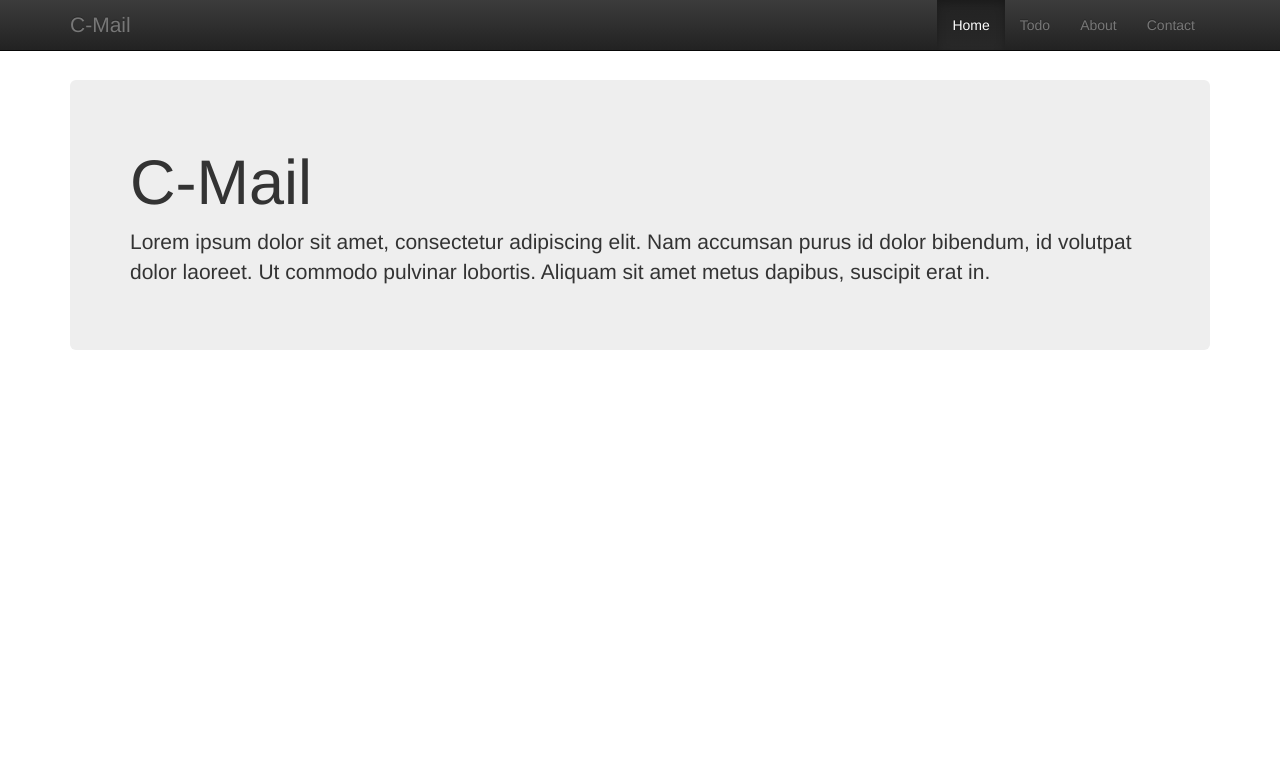
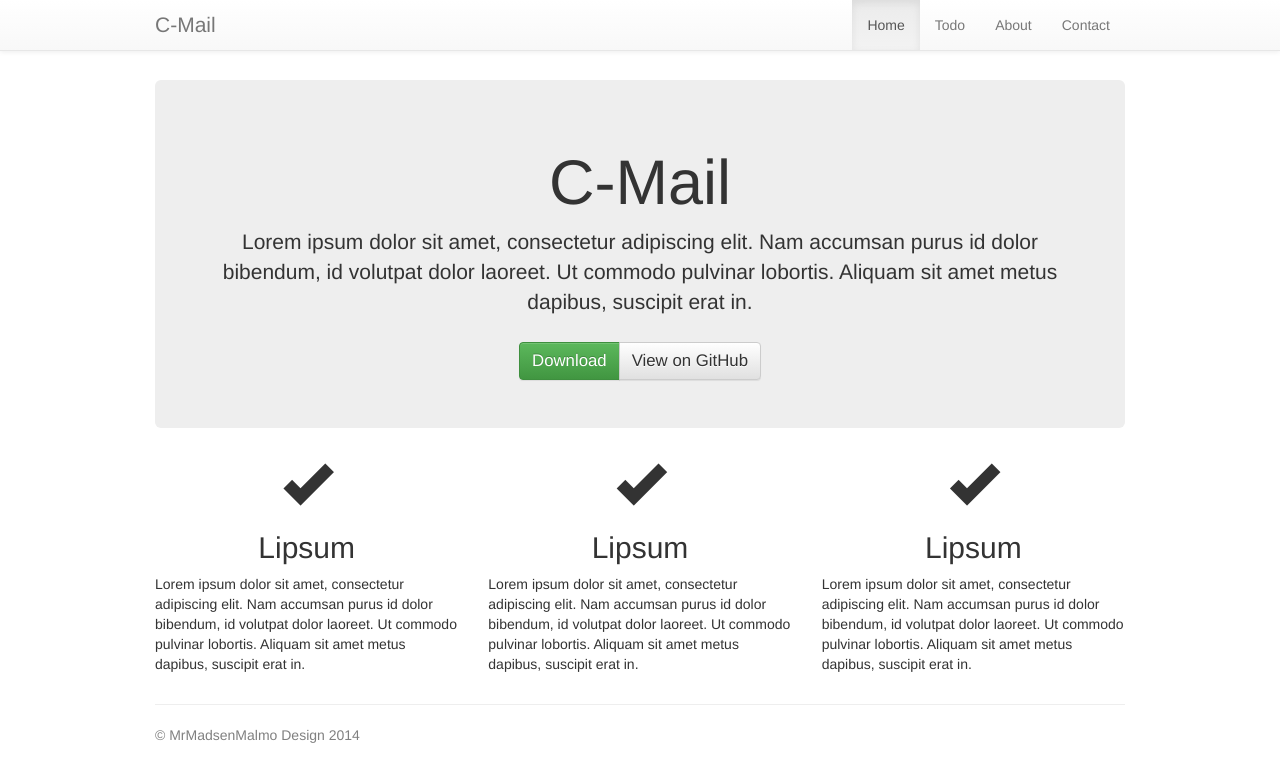
Before and after one commit to FredrikAugust/C-Mail-Website, a PHP site: page / in a window 1280 px wide. Shown: the top 782 px of the page. Run offline with PHP 8.4, Linux system fonts and the light colour scheme.

Commit message:
Added the main content and styled it
Added the main content containing of three text blocks and a glyphicon on the top. I also centered the heading.

```diff
--- a/css/style.css
+++ b/css/style.css
@@ -1,10 +1,36 @@
-/* SCSS Document */
+/* Remove outline from all items on active. */
+*:active, *:focus {
+  outline: none; }
+
+/* General styling */
+.container {
+  max-width: 1000px; }
+
+/* Header */
 .brand-logo {
   font-size: 1.5em; }
 
+/* Main content */
 div.main {
   padding-top: 80px; }
 
+div.jumbotron {
+  text-align: center; }
+
+.dl-button {
+  font-size: 1.2em;
+  margin-top: 10px; }
+
+.col-md-4 .col-head {
+  text-align: center; }
+  .col-md-4 .col-head b {
+    font-size: 3.5em; }
+
+/* Footer */
+.mmmdesign {
+  color: grey; }
+
+/* Media queries */
 @media screen and (min-width: 768px) {
   .right-nav {
     float: right; } }
--- a/css/style.scss
+++ b/css/style.scss
@@ -1,12 +1,56 @@
-/* SCSS Document */
+/* Remove outline from all items on active. */
+
+*:active, *:focus {
+	outline: none;
+}
+
+
+/* General styling */
+
+.container {
+	max-width: 1000px;
+}
+
+
+/* Header */
 
 .brand-logo {
 	font-size:1.5em;
 }
 
+
+/* Main content */
+
 div.main {
 	padding-top: 80px;
 }
+
+div.jumbotron {
+	text-align: center;
+}
+
+.dl-button {
+	font-size: 1.2em;
+	margin-top: 10px;
+}
+
+.col-md-4 .col-head {
+	text-align: center;
+
+	b {
+		font-size: 3.5em;
+	}
+}
+
+
+/* Footer */
+
+.mmmdesign {
+	color: grey;
+}
+
+
+/* Media queries */
 
 @media screen and (min-width: 768px) {
 	.right-nav {
--- a/index.html
+++ b/index.html
@@ -11,7 +11,7 @@
 
 	<body>
     	<!-- Header and navigation -->
-		<nav class="navbar navbar-inverse navbar-fixed-top" role="navigation">
+		<nav class="navbar navbar-default navbar-fixed-top" role="navigation">
 			<div class="container">
               	<div class="navbar-header">
                 	<button type="button" class="navbar-toggle collapsed" data-toggle="collapse" data-target=".navbar-collapse">
@@ -38,11 +38,41 @@
         	<div class="jumbotron">
             	<h1>C-Mail</h1>
                 <p>Lorem ipsum dolor sit amet, consectetur adipiscing elit. Nam accumsan purus id dolor bibendum, id volutpat dolor laoreet. Ut commodo pulvinar lobortis. Aliquam sit amet metus dapibus, suscipit erat in.</p>
+                <div class="btn-group">
+	                <button class="btn btn-success dl-button">Download</button>
+	                <button class="btn btn-default dl-button">View on GitHub</button>
+	            </div>
+            </div>
+            <div class="row">
+            	<div class="col-md-4">
+        			<div class="col-head">
+	            		<b class="glyphicon glyphicon-ok"></b>
+	            		<h2>Lipsum</h2>
+            		</div>
+            		<p>Lorem ipsum dolor sit amet, consectetur adipiscing elit. Nam accumsan purus id dolor bibendum, id volutpat dolor laoreet. Ut commodo pulvinar lobortis. Aliquam sit amet metus dapibus, suscipit erat in.</p>
+            	</div>
+            	<div class="col-md-4">
+            		<div class="col-head">
+	            		<b class="glyphicon glyphicon-ok"></b>
+	            		<h2>Lipsum</h2>
+            		</div>
+            		<p>Lorem ipsum dolor sit amet, consectetur adipiscing elit. Nam accumsan purus id dolor bibendum, id volutpat dolor laoreet. Ut commodo pulvinar lobortis. Aliquam sit amet metus dapibus, suscipit erat in.</p>
+            	</div>
+            	<div class="col-md-4">
+            		<div class="col-head">
+	            		<b class="glyphicon glyphicon-ok"></b>
+	            		<h2>Lipsum</h2>
+            		</div>
+            		<p>Lorem ipsum dolor sit amet, consectetur adipiscing elit. Nam accumsan purus id dolor bibendum, id volutpat dolor laoreet. Ut commodo pulvinar lobortis. Aliquam sit amet metus dapibus, suscipit erat in.</p>
+            	</div>
             </div>
         </div>
 
         <!-- Footer -->
-
+    	<div class="footer container">
+    		<hr>
+    		<p class="mmmdesign">&copy; MrMadsenMalmo Design 2014</p>
+    	</div>
 
     	<!-- Scripts -->
     	<script src="script/jquery-1.11.1.min.js" type="text/javascript"></script>
```
